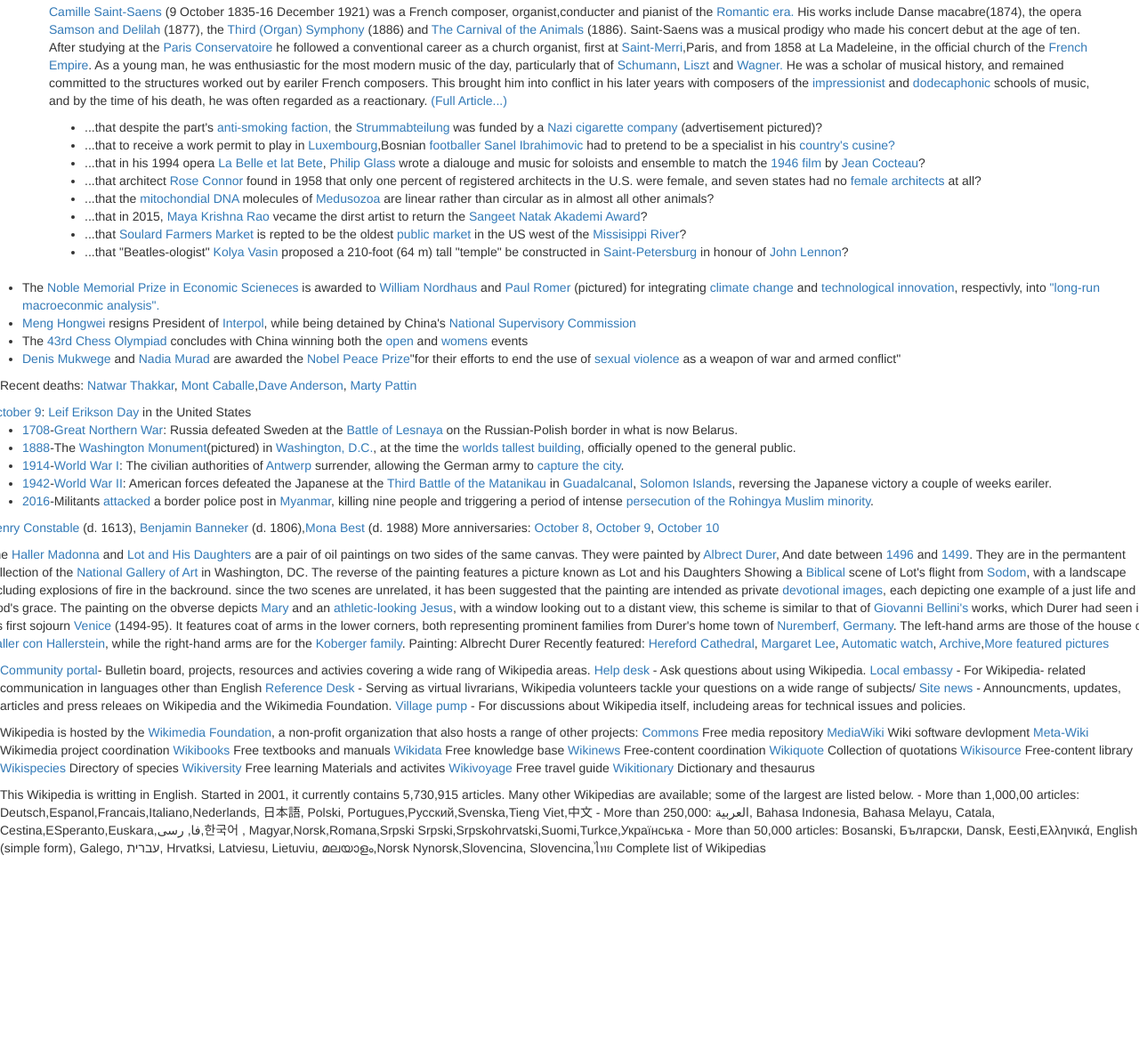
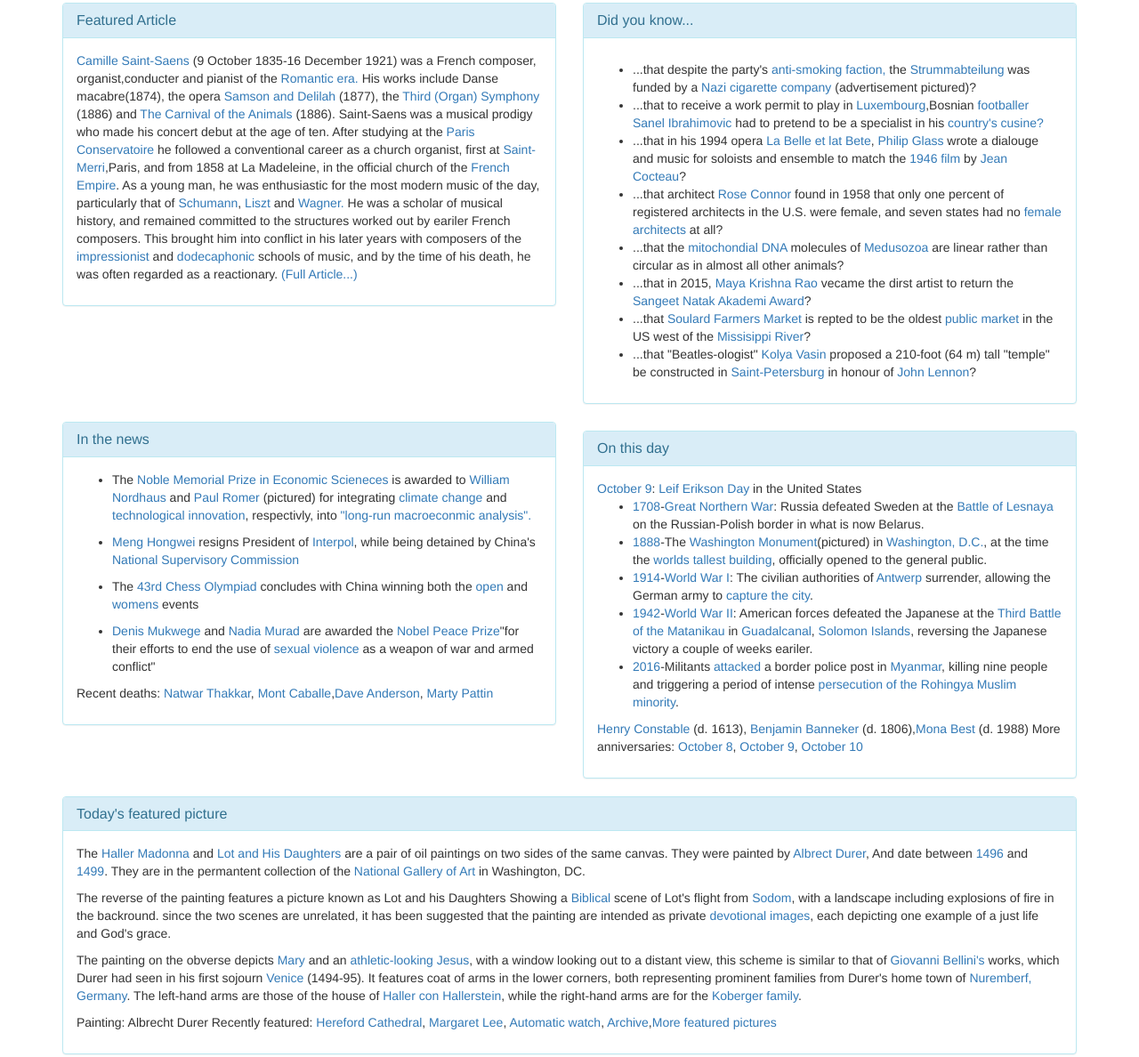
Before and after one commit to HipsterGrandpa/Wikipedia-Clone, a plain HTML site: page index.html in a window 1280 px wide. Shown: the part 414-1602 px from the top of the page at 89% size. Before the commit the page ends 1387 px from the top, so only its background shows below. Drawn offline with Linux system fonts and the light colour scheme.

Commit message:
Wikipedia Clone V2master

```diff
--- a/index.html
+++ b/index.html
@@ -19,12 +19,20 @@
         <li><a href="#"> Scienece</a></li>
         <li><a href="#"> Society</a></li>
         <li><a href="#"> Technology</a></li>
-        <li><a href="#"> All Portals></a></li>
+        <li><a href="#"> All Portals</a></li>
       </div>
       </ul>
       </p>
+    <div class= "row">
+      <div class="col-md-6">
+      <div class="panel panel-info">
+        <div class="panel-heading">
+          <h2 class="panel-title">Featured Article</h2>
+        </div>
+          <div class="panel-body">
+
+
                 <p>
-      <div class="row">
        <a href="#">Camille Saint-Saens</a> (9 October 1835-16 December 1921) was a French composer,
     organist,conducter and pianist of the <a href="#">Romantic era.</a> His works include Danse macabre(1874),
     the opera <a href="#">Samson and Delilah</a> (1877), the <a href="#">Third (Organ) Symphony</a> (1886) and <a href="#">The Carnival
@@ -36,13 +44,23 @@
     He was a scholar of musical history, and remained committed to the structures
     worked out by eariler French composers. This brought him into conflict in his
     later years with composers of the <a href="#">impressionist</a> and <a href="#">dodecaphonic</a> schools of music,
-    and by the time of his death, he was often regarded as a reactionary. <a href="#">(Full Article...)</a>
+    and by the time of his death, he was often regarded as a reactionary. <a href="#">(Full Article...)</a></p>
           </div>
-  </p>
+      </div>
+  </div>
+
+
+
+      <div class="col-md-6">
+        <div class="panel panel-info">
+          <div class="panel-heading">
+            <h2 class="panel-title">Did you know...</h2>
+          </div>
+          <div class="panel-body">
 
             <p>
-      <ul> <div class="row">
-        <li>...that despite the part's <a href="#">anti-smoking faction,</a> the <a href="#">Strummabteilung</a> was
+              <ul>
+        <li>...that despite the party's <a href="#">anti-smoking faction,</a> the <a href="#">Strummabteilung</a> was
     funded by a <a href="#">Nazi cigarette company</a> (advertisement pictured)?</li>
         <li>...that to receive a work permit to play in <a href="#">Luxembourg</a>,Bosnian <a href="#">footballer</a>
     <a href="#">Sanel Ibrahimovic</a> had to pretend to be a specialist in his <a href="#">country's cusine?</a></li>
@@ -62,28 +80,44 @@
   </ul>
   </p>
         </div>
+      </div>
+    </div>
+  </div>
 
-    <p>
+<div>
+      <div class="row">
+        <div class="col-md-6">
+        <div class="panel panel-info">
+          <div class="panel-heading">
+            <h2 class="panel-title">In the news</h2>
+          </div>
+          <div class="panel-body">
+
             <ul>
-        <div class="row">
+        <li><p>The <a href="#">Noble Memorial Prize in Economic Scieneces</a> is awarded to <a href="#">William Nordhaus</a>
+      and <a href="#">Paul Romer</a> (pictured) for integrating <a href="#">climate change</a> and <a href="#">technological innovation</a>,
+      respectivly, into <a href="#">"long-run macroeconmic analysis".</a></p></li>
 
-        <li>The <a href="#">Noble Memorial Prize in Economic Scieneces</a> is awarded to <a href="#">William Nordhaus</a>
-      and <a href="#">Paul Romer</a> (pictured) for integrating <a href="#">climate change</a> and <a href="#">technological innovation</a>,
-      respectivly, into <a href="#">"long-run macroeconmic analysis".</a></li>
+        <li><p><a href="#">Meng Hongwei</a> resigns President of <a href="#">Interpol</a>, while being detained by China's
+        <a href="#">National Supervisory Commission</a></p></li>
 
-        <li><a href="#">Meng Hongwei</a> resigns President of <a href="#">Interpol</a>, while being detained by China's
-        <a href="#">National Supervisory Commission</a></li>
+        <li><p>The <a href="#">43rd Chess Olympiad</a> concludes with China winning both the <a href="#">open</a> and <a href="#">womens</a> events<p></li>
 
-        <li>The <a href="#">43rd Chess Olympiad</a> concludes with China winning both the <a href="#">open</a> and <a href="#">womens</a> events</li>
-
-        <li><a href="#">Denis Mukwege</a> and <a href="#">Nadia Murad</a> are awarded the <a href="#">Nobel Peace Prize</a>"for their
-          efforts to end the use of <a href="#">sexual violence</a> as a weapon of war and armed conflict"</li>
+        <li><p><a href="#">Denis Mukwege</a> and <a href="#">Nadia Murad</a> are awarded the <a href="#">Nobel Peace Prize</a>"for their
+          efforts to end the use of <a href="#">sexual violence</a> as a weapon of war and armed conflict"</p></li>
       </ul>
       Recent deaths: <a href="#">Natwar Thakkar</a>, <a href="#">Mont Caballe</a>,<a href="#">Dave Anderson</a>, <a href="#">Marty Pattin</a></p>
         </div>
+      </div>
+    </div>
 
     <p>
-        <div class="row">
+      <div class="col-md-6">
+        <div class="panel panel-info">
+          <div class="panel-heading">
+            <h2 class="panel-title">On this day</h2>
+          </div>
+          <div class="panel-body">
 
       <a href="#">October 9</a>: <a href="#">Leif Erikson Day</a> in the United States
       <ul>
@@ -101,85 +135,119 @@
     </ul>
       <a href="#">Henry Constable</a> (d. 1613), <a href="#">Benjamin Banneker</a> (d. 1806),<a href="#">Mona Best</a> (d. 1988)
 
-      More anniversaries: <a href="#">October 8</a>, <a href="#">October 9</a>, <a href="#">October 10</a>
+      More anniversaries: <a href="#">October 8</a>, <a href="#">October 9</a>, <a href="#">October 10</a></p>
             </div>
-      <p>
-        <div class="row">
+          </div>
+        </div>
+      </div>
+        <div class="panel panel-info">
+          <div class="panel-heading">
+            <h2 class="panel-title"> Today's featured picture</h2>
+          </div>
+            <div class="panel-body">
         The <a href="#">Haller Madonna</a> and <a href="#">Lot and His Daughters</a> are a pair of oil paintings
         on two sides of the same canvas. They were painted by <a href="#">Albrect Durer</a>, And
         date between <a href="#">1496</a> and <a href="#">1499</a>. They are in the permantent collection of the
-        <a href="#">National Gallery of Art</a> in Washington, DC.
+        <a href="#">National Gallery of Art</a> in Washington, DC.</p>
 
-        The reverse of the painting features a picture known as Lot and his Daughters
+      </p>The reverse of the painting features a picture known as Lot and his Daughters
         Showing a <a href="#">Biblical</a> scene of Lot's flight from <a href="#">Sodom</a>, with a landscape including
         explosions of fire in the backround. since the two scenes are unrelated,
         it has been suggested that the painting are intended as private <a href="#">devotional images</a>,
-        each depicting one example of a just life and God's grace.
+        each depicting one example of a just life and God's grace.</p>
 
-        The painting on the obverse depicts <a href="#">Mary</a> and an <a href="#">athletic-looking Jesus</a>,
+      </p>The painting on the obverse depicts <a href="#">Mary</a> and an <a href="#">athletic-looking Jesus</a>,
         with a window looking out to a distant view, this scheme is similar to
         that of <a href="#">Giovanni Bellini's</a> works, which Durer had seen in his first sojourn
         <a href="#">Venice</a> (1494-95). It features coat of arms in the lower corners, both representing
         prominent families from Durer's home town of <a href="#">Nuremberf, Germany</a>. The
         left-hand arms are those of the house of <a href="#">Haller con Hallerstein</a>, while the
-        right-hand arms are for the <a href="#">Koberger family</a>.
+        right-hand arms are for the <a href="#">Koberger family</a>.</p>
 
         Painting: Albrecht Durer
 
         Recently featured: <a href="#">Hereford Cathedral</a>, <a href="#">Margaret Lee</a>, <a href="#">Automatic watch</a>,
-        <a href="#">Archive</a>,<a href="#">More featured pictures</a>
+        <a href="#">Archive</a>,<a href="#">More featured pictures</a></p>
                 </div>
+            </div>
+          </div>
+
+      <div class="panel panel-info">
+        <div class="panel-heading">
+          <h2 class="panel-title">Other areas of Wikipedia</h2>
+        </div>
+        <div class="panel-body">
+          <ul>
+      <p> <li><a href="#">Community portal</a>- Bulletin board, projects, resources and activies
+        covering a wide rang of Wikipedia areas.</li>
+        <li><a href="#">Help desk</a> - Ask questions about using Wikipedia.</li>
+        <li><a href="#">Local embassy</a> - For Wikipedia- related communication in languages other than English</li>
+        <li><a href="#">Reference Desk</a> - Serving as virtual livrarians, Wikipedia volunteers tackle
+        your questions on a wide range of subjects/</li>
+        <li><a href="#">Site news</a> - Announcments, updates, articles and press releaes on Wikipedia
+        and the Wikimedia Foundation.</li>
+        <li><a href="#">Village pump</a> - For discussions about Wikipedia itself, includeing areas for
+        technical issues and policies.</li>
       </p>
-
-      <p> <a href="#">Community portal</a>- Bulletin board, projects, resources and activies
-        covering a wide rang of Wikipedia areas.
-        <a href="#">Help desk</a> - Ask questions about using Wikipedia.
-        <a href="#">Local embassy</a> - For Wikipedia- related communication in languages other than English
-        <a href="#">Reference Desk</a> - Serving as virtual livrarians, Wikipedia volunteers tackle
-        your questions on a wide range of subjects/
-        <a href="#">Site news</a> - Announcments, updates, articles and press releaes on Wikipedia
-        and the Wikimedia Foundation.
-        <a href="#">Village pump</a> - For discussions about Wikipedia itself, includeing areas for
-        technical issues and policies.</p>
-
+          </ul>
+        </div>
+      </div>
+        <div class="panel panel-info">
+          <div class="panel-heading">
+            <h2 class="panel-title">Wikipedia's Sister Projects</h2>
+          </div>
+          <div class="panel-body">
         <p> Wikipedia is hosted by the <a href="#">Wikimedia Foundation</a>, a non-profit organization
-          that also hosts a range of other projects:
-          <a href="#">Commons</a>
-          Free media repository
-          <a href="#">MediaWiki</a>
-          Wiki software devlopment
-          <a href="#">Meta-Wiki</a>
-          Wikimedia project coordination
-          <a href="#">Wikibooks</a>
-          Free textbooks and manuals
-          <a href="#">Wikidata</a>
-          Free knowledge base
-          <a href="#">Wikinews</a>
-          Free-content coordination
-          <a href="#">Wikiquote</a>
-          Collection of quotations
-          <a href="#">Wikisource</a>
-          Free-content library
-          <a href="#">Wikispecies</a>
-          Directory of species
-          <a href="#">Wikiversity</a>
-          Free learning Materials and activites
-          <a href="#">Wikivoyage</a>
-          Free travel guide
-          <a href="#">Wikitionary</a>
-          Dictionary and thesaurus</p>
-          <p> This Wikipedia is writting in English. Started in 2001, it currently
-            contains 5,730,915 articles. Many other Wikipedias are available; some
+          that also hosts a range of other <a href="#">projects</a>:
+          <ul><li><a href="#">Commons</a>
+          Free media repository</li></ul>
+          <ul><li><a href="#">MediaWiki</a>
+          Wiki software devlopment</li></ul>
+          <ul><li><a href="#">Meta-Wiki</a>
+          Wikimedia project coordination</li></ul>
+          <ul><li><a href="#">Wikibooks</a>
+          Free textbooks and manuals</li></ul>
+          <ul><li><a href="#">Wikidata</a>
+          Free knowledge base</li></ul>
+          <ul><li><a href="#">Wikinews</a>
+          Free-content coordination</li></ul>
+          <ul><li><a href="#">Wikiquote</a>
+          Collection of quotations</li></ul>
+          <ul><li><a href="#">Wikisource</a>
+          Free-content library</li></ul>
+          <ul><li><a href="#">Wikispecies</a>
+          Directory of species</li></ul>
+          <ul><li><a href="#">Wikiversity</a>
+          Free learning Materials and activites</li></ul>
+          <ul><li><a href="#">Wikivoyage</a>
+          Free travel guide</li></ul>
+          <ul><li><a href="#">Wikitionary</a>
+          Dictionary and thesaurus</p></li></ul>
+        </div>
+      </div>
+      <div class="panel panel-info">
+        <div class="panel-heading">
+          <h2 class="panel-title"> Wikipedia languages</h2>
+          </div>
+        <div class="panel-body">
+          <p> This Wikipedia is writting in <a href="#">English</a>. Started in 2001, it currently
+            contains <a href="#">5,730,915</a> articles. Many other Wikipedias are available; some
             of the largest are listed below.
-            - More than 1,000,00 articles: Deutsch,Espanol,Francais,Italiano,Nederlands,
-            日本語, Polski, Portugues,Русский,Svenska,Tieng Viet,中文
-            - More than 250,000: العربية, Bahasa Indonesia, Bahasa Melayu, Catala,
-            Cestina,ESperanto,Euskara,فا, رسی,한국어 , Magyar,Norsk,Romana,Srpski
-            Srpski,Srpskohrvatski,Suomi,Turkce,Українська
-            - More than 50,000 articles: Bosanski, Български, Dansk, Eesti,Ελληνικά,
-            English (simple form), Galego, עברית, Hrvatksi, Latviesu, Lietuviu,
-             മലയാളം,Norsk Nynorsk,Slovencina, Slovencina,ไทย
-             Complete list of Wikipedias</p>
+            <ul>
+            <li>More than 1,000,00 articles: <a href="#">Deutsch</a>,<a href="#">Espanol</a>,<a href="#">Francais</a>,<a href="#">Italiano</a>,<a href="#">Nederlands</a>,
+            <a href="#">日本語<a>, <a href="#">Polski</a>, <a href="#">Portugues</a>,<a href="#">Русский</a>,<a href="#">Svenska</a>,<a href="#">Tieng Viet</a>,<a href="#">中文</a></li>
+            <li>More than 250,000: <a href ="#">العربية</a>, <a href="#">Bahasa Indonesia</a>, <a href="#">Bahasa Melayu</a>, <a href="#">Catala</a>,
+            <a href="#">Cestina</a>,<a href="#">Esperanto</a>,<a href="#">Euskara</a>,<a href="#">فا, رسی,</a><a href="#">한국어</a> , <a href="#">Magyar</a>,<a href="#">Norsk</a>,
+            <a href="#">Romana</a>,<a href="#">Srpski
+            Srpski</a>,<a href="#">Srpskohrvatski</a>,<a href="#">Suomi</a>,<a href="#">Turkce</a>,<a href="#">Українська</a></li>
+            <li>More than 50,000 articles: <a href="#">Bosanski</a>, <a href="#">Български</a>, <a href="#">Dansk</a>, <a href="#">Eesti</a>,<a href="#">Ελληνικά</a>,
+            <a href="#">English (simple form)</a>, <a href="#">Galego</a>, <a href="#">עברית</a>, <a href="#">Hrvatksi</a>, <a href="#">Latviesu</a>, <a href="#">Lietuviu</a>,
+             <a href="#">മലയാളം</a>,<a href="#">Norsk Nynorsk</a>,<a href="#">Slovencina</a>, <a href="#">Slovencina</a>,<a href="#">ไทย</a></li>
+           </ul>
+             <a href="#">Complete list of Wikipedias</a></p>
+           </div>
+         </div>
+    </div>
   </div>
   </body>
 </html>
```
Lines whose indentation alone changed are shown as unchanged.
